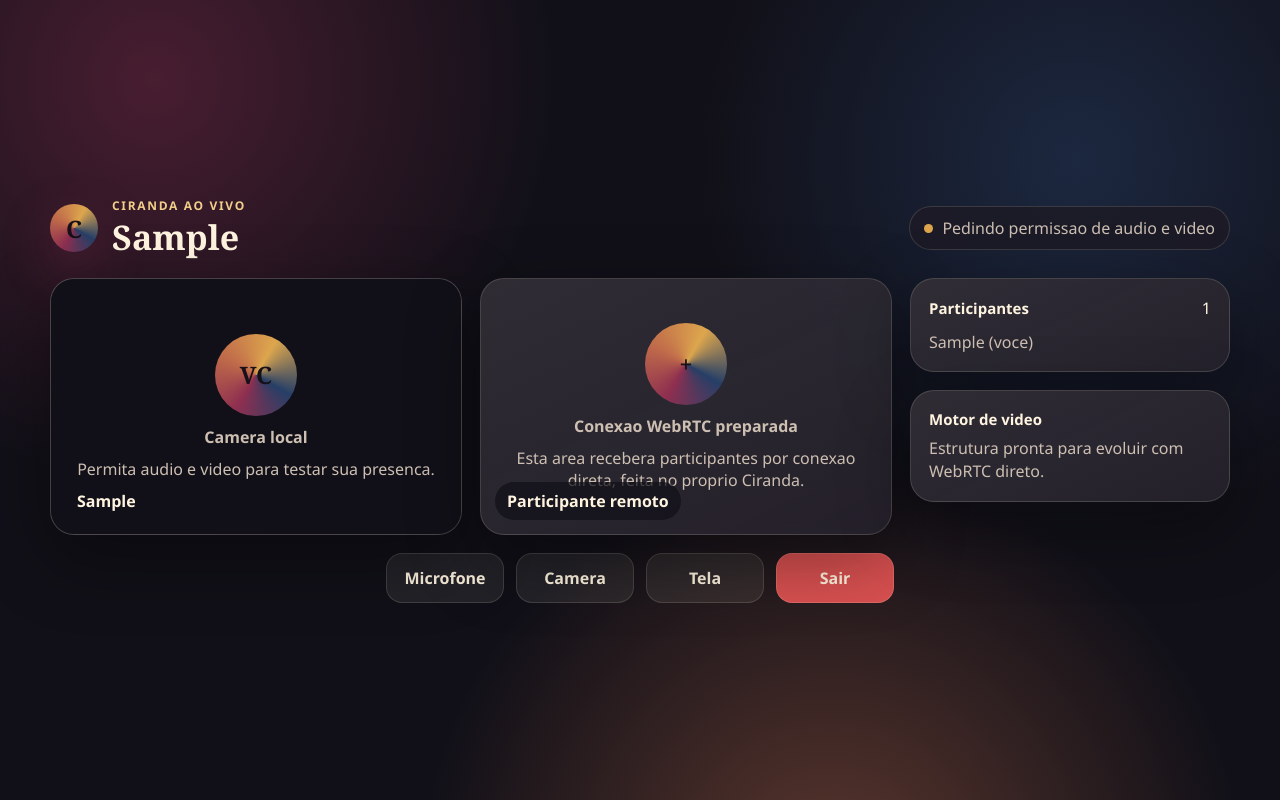
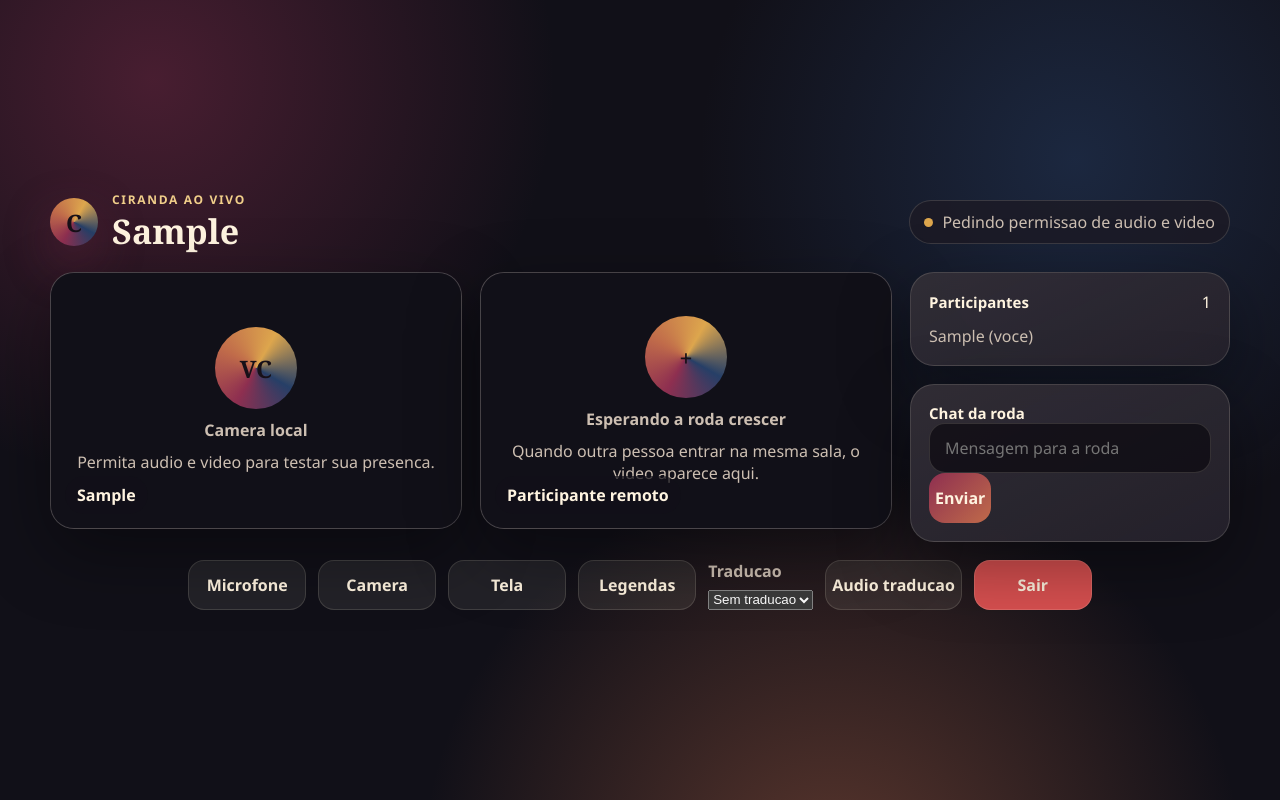
Before and after one commit to ceceorio/ciranda, a website with bundled scripts: page public/index.html in a window 1280 px wide. Both pictures are taken after typing "Sample", "Sample" into the empty fields and a click on the button "Entrar na Ciranda". Built offline with nearby package versions, Linux system fonts and the light colour scheme; no server answers.

Commit message:
Build Ciranda room interface

```diff
--- a/public/index.html
+++ b/public/index.html
@@ -66,11 +66,13 @@
             </article>
 
             <article class="video-tile remote">
-              <div class="empty-video">
+              <video id="remoteVideo" autoplay playsinline></video>
+              <div class="empty-video" id="remoteEmpty">
                 <div class="avatar">+</div>
-                <strong>Conexao WebRTC preparada</strong>
-                <p>Esta area recebera participantes por conexao direta, feita no proprio Ciranda.</p>
+                <strong>Esperando a roda crescer</strong>
+                <p>Quando outra pessoa entrar na mesma sala, o video aparece aqui.</p>
               </div>
+              <p class="caption-bubble hidden" id="remoteCaption"></p>
               <span class="tile-name">Participante remoto</span>
             </article>
           </section>
@@ -84,9 +86,13 @@
               <ul id="participantList"></ul>
             </section>
 
-            <section class="panel provider-panel">
-              <h3>Motor de video</h3>
-              <p id="providerStatus">Estrutura pronta para evoluir com WebRTC direto.</p>
+            <section class="panel chat-panel">
+              <h3>Chat da roda</h3>
+              <div class="chat-messages" id="chatMessages"></div>
+              <form class="chat-form" id="chatForm">
+                <input id="chatInput" maxlength="280" placeholder="Mensagem para a roda" autocomplete="off" />
+                <button type="submit">Enviar</button>
+              </form>
             </section>
           </aside>
         </div>
@@ -95,6 +101,16 @@
           <button type="button" id="micButton" class="control" aria-pressed="false">Microfone</button>
           <button type="button" id="cameraButton" class="control" aria-pressed="false">Camera</button>
           <button type="button" id="screenButton" class="control" aria-pressed="false">Tela</button>
+          <button type="button" id="captionButton" class="control" aria-pressed="false">Legendas</button>
+          <label class="translation-control">
+            <span>Traducao</span>
+            <select id="translationSelect">
+              <option value="off">Sem traducao</option>
+              <option value="en">Ingles</option>
+              <option value="es">Espanhol</option>
+            </select>
+          </label>
+          <button type="button" id="voiceTranslationButton" class="control" aria-pressed="false">Audio traducao</button>
           <button type="button" id="leaveButton" class="control danger">Sair</button>
         </footer>
       </section>
```
